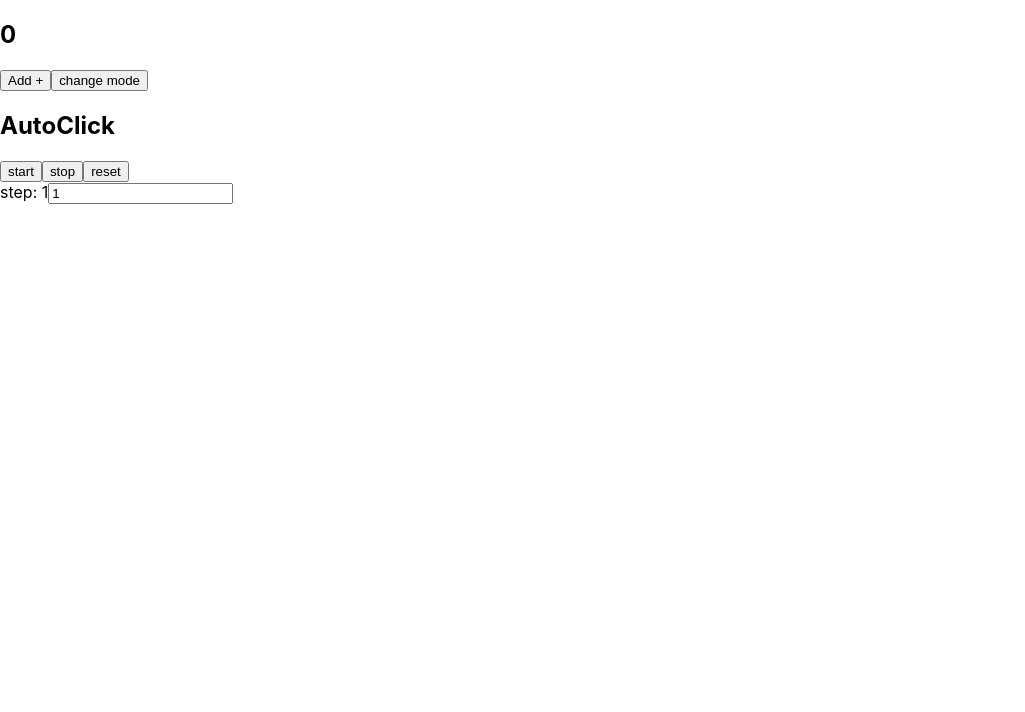
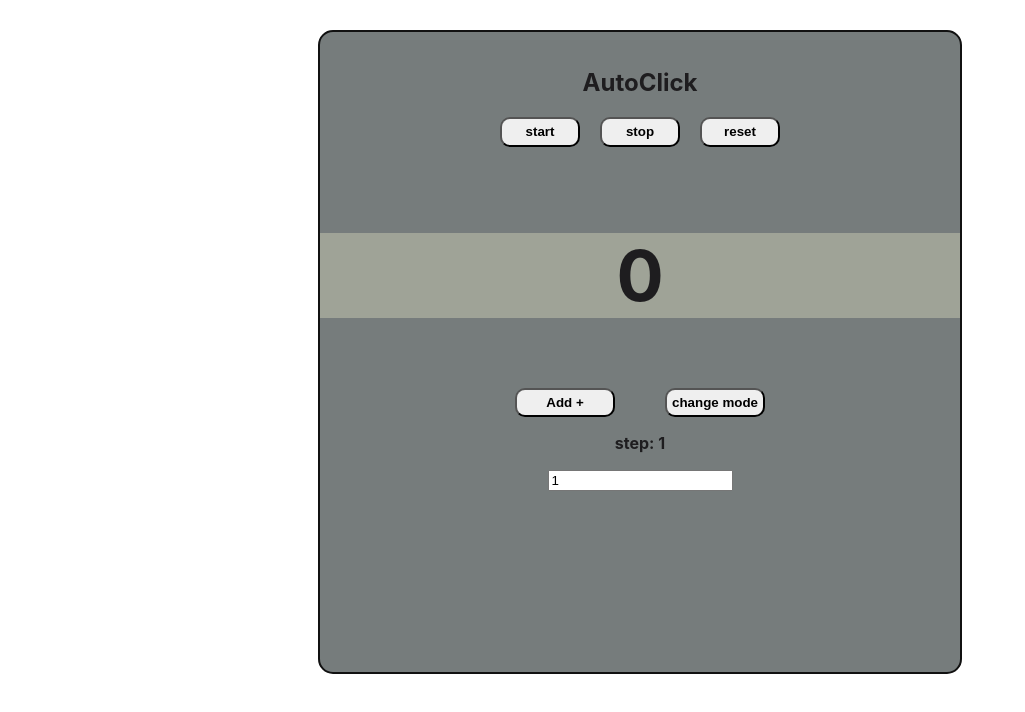
Before and after one commit to novolokova/Practic-react-25-02-23, a React (Create React App) app: page / in a window 1280 px wide. Shown: the top 712 px of the page, without its empty margins (0-1025 px from the left). Built offline with nearby package versions, Linux system fonts and the light colour scheme.

Commit message:
Add styles

```diff
--- /dev/null
+++ b/src/components/AutoClick/AutoClick.module.css
@@ -0,0 +1,11 @@
+.autoClick {
+    padding: 1em;
+}
+
+.btn {
+    width: 80px;
+    height: 30px;
+    margin: 0 10px;
+    border-radius: 10px;
+    font-weight: bold;
+}
--- a/src/components/AutoClick/index.js
+++ b/src/components/AutoClick/index.js
@@ -1,4 +1,5 @@
 import React, { Component } from "react";
+import styles from "./AutoClick.module.css";
 
 class AutoClick extends Component {
   constructor(props) {
@@ -10,14 +11,12 @@ class AutoClick extends Component {
     this.intervalId = null;
     this.timelId = null;
   }
-
   tisk = () => {
     const { time } = this.state;
     const newTime = new Date(time);
     newTime.setSeconds(newTime.getSeconds() + 1);
     this.setState({ time: newTime });
   };
-
   start = () => {
     const { changeHandler } = this.props;
     if (this.intervalId === null) {
@@ -26,7 +25,6 @@ class AutoClick extends Component {
     }
     this.setState({ mess: "" });
   };
-
   stop = () => {
     clearInterval(this.intervalId);
     clearInterval(this.timelId);
@@ -37,22 +35,30 @@ class AutoClick extends Component {
     this.setState({ mess: message });
   };
   reset = () => {
+    this.stop();
+    this.props.resetCount();
     this.setState({ time: new Date(0, 0, 0, 0, 0, 0, 0) });
     this.props.resetCount();
-    this.stop();
+    this.props.resetStep();
+    this.setState({ mess: "" });
   };
-
   componentWillUnmount() {
     this.stop();
   }
 
   render() {
     return (
-      <div>
+      <div className={styles.autoClick}>
         <h2>AutoClick {this.state.mess}</h2>
-        <button onClick={this.start}>start</button>
-        <button onClick={this.stop}>stop</button>
-        <button onClick={this.reset}>reset</button>
+        <button className={styles.btn} onClick={this.start}>
+          start
+        </button>
+        <button className={styles.btn} onClick={this.stop}>
+          stop
+        </button>
+        <button className={styles.btn} onClick={this.reset}>
+          reset
+        </button>
       </div>
     );
   }
--- /dev/null
+++ b/src/components/Counter/Counter.module.css
@@ -0,0 +1,13 @@
+.h2 {
+    width: 100%;
+    font-size: 70px;
+    background-color: rgb(159, 163, 151);
+}
+
+.btn {
+    width: 100px;
+    padding: 5px;
+    border-radius: 10px;
+    margin: 0 25px;
+    font-weight: bold;
+}
--- a/src/components/Counter/index.js
+++ b/src/components/Counter/index.js
@@ -1,5 +1,6 @@
 import React, { Component } from "react";
 import AutoClick from "../AutoClick";
+import styles from "./Counter.module.css";
 
 class Counter extends Component {
   constructor(props) {
@@ -28,17 +29,26 @@ class Counter extends Component {
     const changeMode = isAdd ? "Add +" : "Sub -";
 
     return (
-      <article>
-        <h2>{count}</h2>
+      <>
         <div>
-          <button onClick={this.changeHandler}>{changeMode}</button>
-          <button onClick={this.clickHandler}>change mode</button>
+          <AutoClick
+            changeHandler={this.changeHandler}
+            resetCount={this.resetCount}
+            resetStep={this.props.resetStep}
+          />
         </div>
-        <AutoClick
-          changeHandler={this.changeHandler}
-          resetCount={this.resetCount}
-        />
-      </article>
+        <div>
+          <article>
+            <p className={styles.h2}>{count}</p>
+          </article>
+          <button className={styles.btn} onClick={this.changeHandler}>
+            {changeMode}
+          </button>
+          <button className={styles.btn} onClick={this.clickHandler}>
+            change mode
+          </button>
+        </div>
+      </>
     );
   }
 }
--- /dev/null
+++ b/src/components/CounterSection/CounterSection.module.css
@@ -0,0 +1,13 @@
+.container{
+    width: 50%;
+    height: 80vh;
+    margin: auto;
+    margin-top: 30px;;
+    color:rgb(30, 29, 31);
+    border: 2px solid rgb(17, 17, 17);
+    border-radius: 15px;
+    background-color: rgb(118, 124, 124);
+    font-size: 16px;
+    font-weight: bold;
+    text-align: center;
+}
--- a/src/components/CounterSection/index.js
+++ b/src/components/CounterSection/index.js
@@ -1,6 +1,6 @@
 import React, { Component } from "react";
 import Counter from "../Counter";
-
+import styles from "./CounterSection.module.css"
 const minStep = 1;
 const maxStep = 1000000;
 
@@ -9,7 +9,9 @@ class CounterSection extends Component {
     super(props);
     this.state = { step: minStep };
   }
-
+  resetStep = () => {
+    this.setState({ step: 1 });
+  };
   stepHandler = ({ target }) => {
     if (target.value < maxStep)
       this.setState({ step: target.value.replace(/[^0-9 .]/g, "") });
@@ -18,16 +20,16 @@ class CounterSection extends Component {
   render() {
     const { step } = this.state;
     return (
-      <>
-        <Counter step={step} />
-        <label>step: {step}</label>
+      <div className={styles.container}>
+        <Counter step={step} resetStep={this.resetStep}/>
+        <p>step: {step}</p>
         <input
           value={step}
           onChange={this.stepHandler}
           type="text"
           name="step"
         />
-      </>
+      </div>
     );
   }
 }
```
